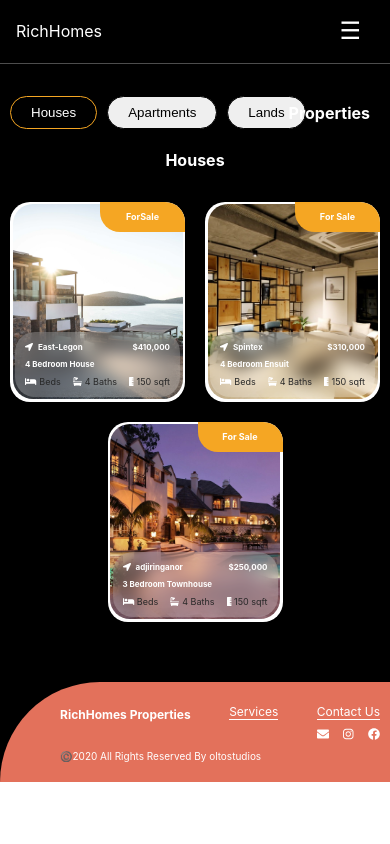
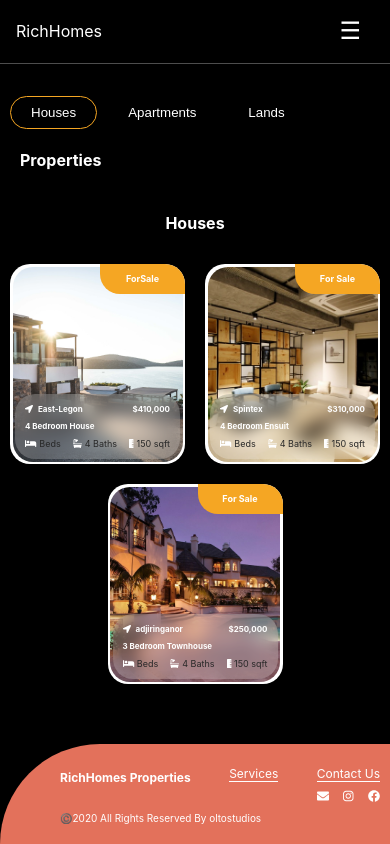
Before and after one commit to tosebikan/richhomesgh, a React (Create React App) app: page /properties in a window 390 px wide. Built offline with nearby package versions, Linux system fonts and the light colour scheme.

Commit message:
fix responsive tabs

```diff
--- a/src/screens/PropertiesScreen.css
+++ b/src/screens/PropertiesScreen.css
@@ -16,14 +16,14 @@ button:focus {
   padding-top: 80px;
   margin: 0;
   margin-bottom: 50px;
-  /* height: 80vh; */
 }
 
 .tab-title-container {
+  max-width: 100%;
   display: flex;
+  flex-wrap: wrap;
   flex-direction: row;
   align-items: center;
-  justify-content: flex-start;
   padding: 0;
 }
 
@@ -31,6 +31,13 @@ button:focus {
   position: absolute;
   right: 0;
   padding-right: 20px;
+}
+
+@media (max-width: 400px) {
+  .property-hero-title {
+    position: relative;
+    padding-left: 20px;
+  }
 }
 
 .tab-title {
@@ -51,6 +58,8 @@ button:focus {
 }
 
 .tab-title button {
+  color: #fff;
+  background-color: inherit;
   padding: 8px 20px;
   border-width: 1px;
   border-style: solid;
```
